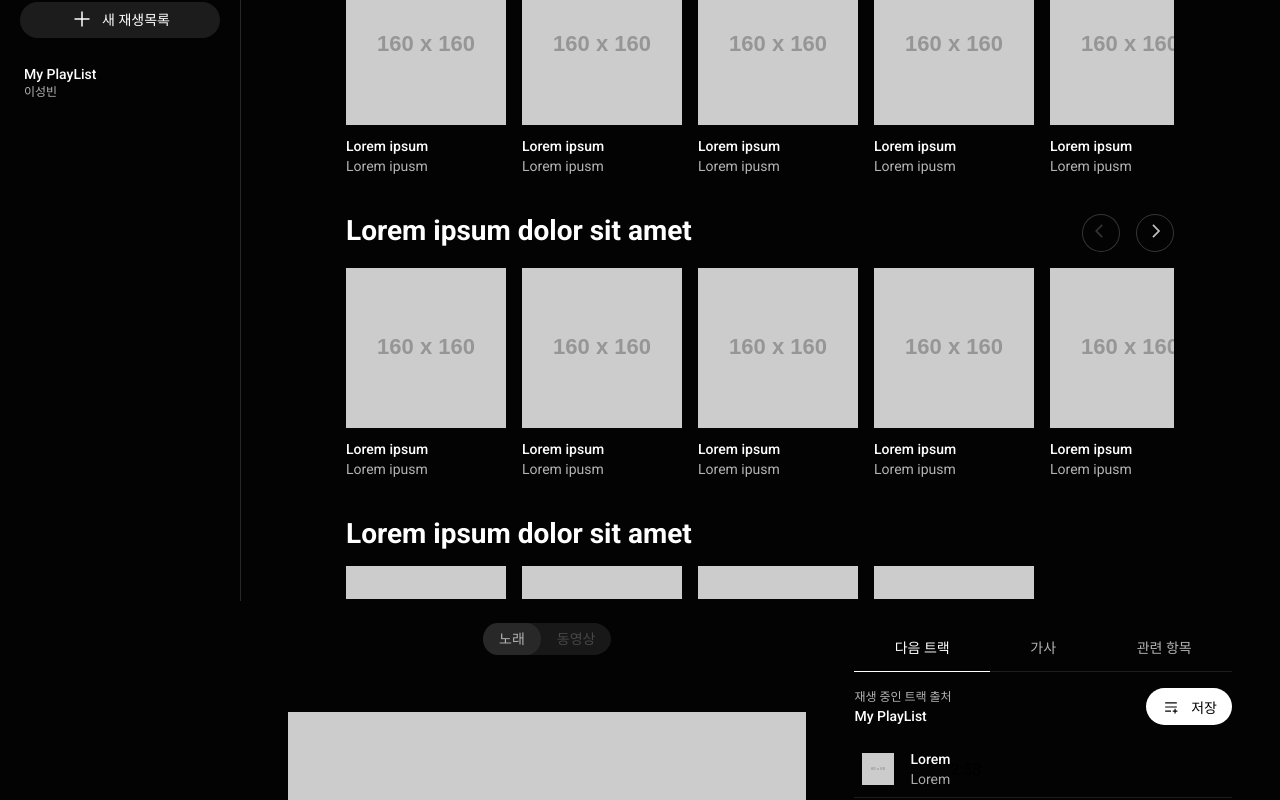
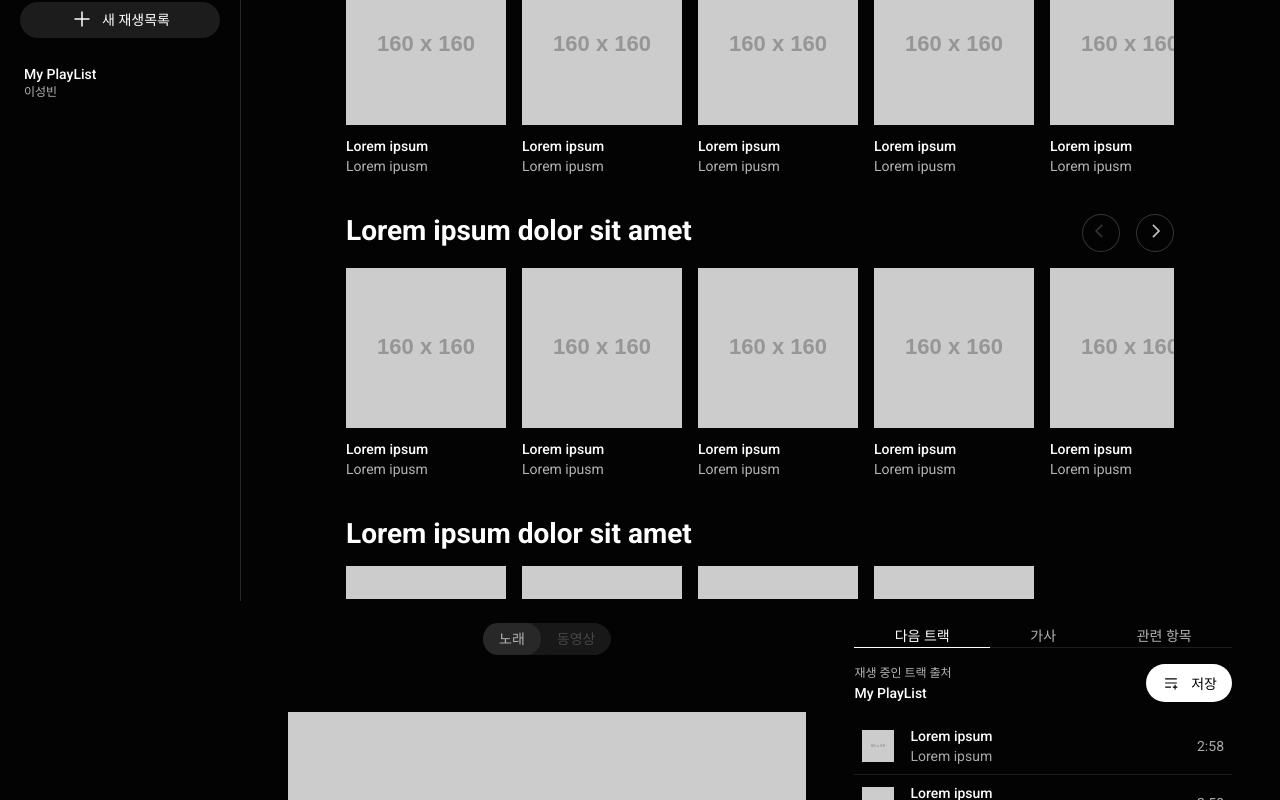
Before and after one commit to optshj/Youtube_Music, a React (Create React App) app: page / in a window 1280 px wide. Shown: the part 265-1065 px from the top of the page. Built offline with nearby package versions, Linux system fonts and the light colour scheme.

Commit message:
[Feat] MusicList 작업 완료

```diff
--- a/src/components/PlayerPage/MusicList/Item.tsx
+++ b/src/components/PlayerPage/MusicList/Item.tsx
@@ -1,22 +1,28 @@
 import styled from "styled-components";
 
-const Wrapper = styled.div`
-    display:flex;
-    padding:0 8px;
-    align-items:center;
-    height:56px;
-    border-bottom:1px solid rgba(255,255,255,.1);
-`
+import { RxDotsVertical } from "react-icons/rx";
+import { MdPlayArrow } from "react-icons/md";
+
 const LeftItem = styled.div`
     margin:0 16px 0 0;
     width:32px;
     height:32px;
     cursor:pointer;
+    position:relative;
+`
+const PlayButton = styled(MdPlayArrow)`
+    position:absolute;
+    width:100%;
+    height:100%;
+    color:#fff;
+    display:none;
 `
 const SongInfo = styled.div`
     display:flex;
     flex-direction:column;
     align-itme:center;
+    flex:1;
+    min-width:1px;
 `
 const SongTitle = styled.div`
     margin:0 0 4px;
@@ -29,22 +35,60 @@ const ArtistName = styled.div`
     font-weight:400;
     font-size:14px;
 `
-const MenuButton = styled.div`
+const MenuButtonWrapper = styled.div`
+    width:32px;
+    height:32px;
+    border-radius:50%;
+    &:hover{
+        background-color:#4a4a4a;
+    }
+`
+const MenuButton = styled(RxDotsVertical)`
+    margin:0 0 0 16px;
+    color:#f1f1f1;
+    display:none;
+    transform:translate(-50%,50%);
 `
 const PlayTime = styled.div`
+    color:#aaa;
+    font-size:14px;
+    line-height:1.3;
+`
+const Wrapper = styled.div`
+    display:flex;
+    padding:0 8px;
+    align-items:center;
+    height:56px;
+    border-bottom:1px solid rgba(255,255,255,.1);
+    cursor:move;
+    &:hover{
+        ${PlayTime}{
+            display:none;
+        }
+        ${MenuButton}{
+            display:flex;
+        }
+        ${PlayButton}{
+            display:inline-block;
+        }
+
+    }
 `
 function Item() {
 
     return(
         <Wrapper>
             <LeftItem>
+                <PlayButton></PlayButton>
                 <img src="https://via.placeholder.com/60x60/666.png" alt="Placeholder" style={{'width':'100%'}}/>
             </LeftItem>
             <SongInfo>
-                <SongTitle>Lorem</SongTitle>
-                <ArtistName>Lorem</ArtistName>
+                <SongTitle>Lorem ipsum</SongTitle>
+                <ArtistName>Lorem ipsum</ArtistName>
             </SongInfo>
-            <MenuButton></MenuButton>
+            <MenuButtonWrapper>
+                <MenuButton></MenuButton>
+            </MenuButtonWrapper>
             <PlayTime>2:58</PlayTime>
         </Wrapper>
     )
--- a/src/components/PlayerPage/MusicList/MusicList.tsx
+++ b/src/components/PlayerPage/MusicList/MusicList.tsx
@@ -10,11 +10,16 @@ const ListWrapper = styled.div`
     width:100%;
 `
 function MusicList(){
+    const ItemArray = Array.from({ length:20},(_,index) =>(
+        <div key={index}>
+            <Item></Item>
+        </div>
+    ));
     return(
         <Wrapper>
             <MusicListHeader></MusicListHeader>
             <ListWrapper>
-                <Item></Item>
+                {ItemArray}
             </ListWrapper>
         </Wrapper>
     )
```
